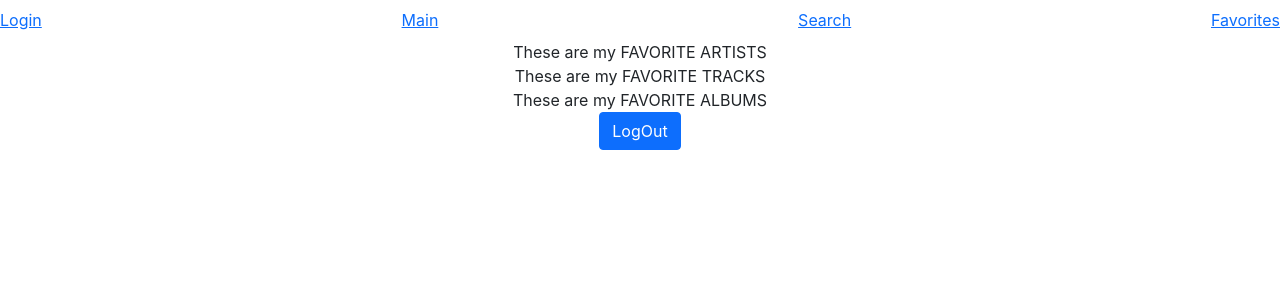
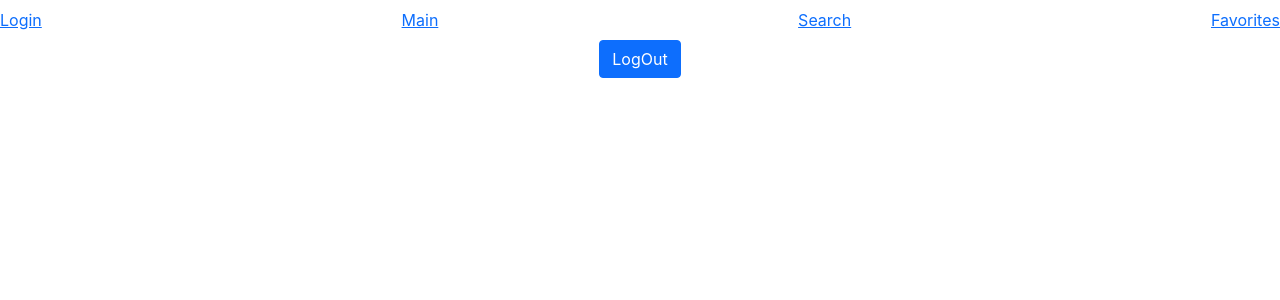
Before and after one commit to tjray-dev/musicTOyou, a React (Create React App) app: page /favorites in a window 1280 px wide. Shown: the top 300 px of the page. Built offline with nearby package versions, Linux system fonts and the light colour scheme; data requests are answered from the project's data file.

Commit message:
trying to add favorites

```diff
--- a/src/components/App.js
+++ b/src/components/App.js
@@ -23,7 +23,6 @@ function App() {
   // State for the favorites page
   // These will need to be passed down to the card
   const [ favArtists, setFavArtists ]  = useState([])
-  const [ favTracks,  setFavTracks  ]  = useState([])
   const [ favAlbums,  setFavAlbums ]  = useState([])
 
   useEffect(() => {
@@ -45,14 +44,12 @@ function App() {
             onSearch={ setSearchResults }
             setCurrentPage={ setCurrentPage }
             setFavArtists={ setFavArtists }
-            setFavTracks={ setFavTracks }
             setFavAlbums={ setFavAlbums }
           />
         </Route>
         <Route path='/favorites'>
           <Favorites
           favArtist={ favArtists }
-          favTracks={ favTracks }
           favAlbums={ favAlbums }
           />
         </Route>
--- a/src/components/Card.js
+++ b/src/components/Card.js
@@ -1,11 +1,11 @@
 import { useState, } from 'react'
 
-// !TO DO!
-  // ** Start with one artist and work outward from there **
-  // build logic to display different cards using result.type
-    // dig through data and figure out general shape of each type
-
 function Card({ title, thumb, type, resource }){
+  // state of favs
+  // onclick favs change from true to false
+  // logic in favs to force render there
+  // have a state that is the card
+  //
   const [ showDetails, setShowDetails ] = useState(false)
   const [ detail, setDetail ] = useState({
     title: '',
@@ -45,11 +45,17 @@ function Card({ title, thumb, type, resource }){
       .then(data => setDetail(data))
         .then(setShowDetails(!showDetails))
   }
+  function handleAddToFavorite(e){
+    console.log(e)
+    alert("Added To Favorites")
+  }
 
   return (
     <div>
       <h6>{ title }</h6>
       <img src={ thumb } alt="This is a card" onClick={ handleDetails } />
+      <br/>
+      <button onClick={(e) => handleAddToFavorite(e) }>Favorite</button>
       {showDetails ? renderDetail() : null }
     </div>
   )
--- a/src/components/Favorites.js
+++ b/src/components/Favorites.js
@@ -3,19 +3,12 @@
   // build out favorites page and any child components needed
     // will need multiple states for the different kinds of lists
     // i.e. favorite artists, favorite tracks, favorite albums
-function Favorites(){
+function Favorites( favArtist, favAlbum){
 
   return(
     <>
-    <div className='favorites' id='favArtists'>
-      <span>These are my FAVORITE ARTISTS</span>
-    </div>
-    <div className='favorites' id='favTracks'>
-      <span>These are my FAVORITE TRACKS</span>
-    </div>
-    <div className='favorites' id='favAlbums'>
-      <span>These are my FAVORITE ALBUMS</span>
-    </div>
+      <div>
+      </div>
     </>
   )
 
--- a/src/components/MainContainer.js
+++ b/src/components/MainContainer.js
@@ -5,7 +5,6 @@ function MainContainer({ searchResults, setCurrentPage, currentPage, setFavArtis
   function mapHelper(result){
     switch (result.type) {
       case 'master':
-        // if type === master then the searchResults is a list of 'Albums'
         return <Card
           key={`${result.id}_${result.type}`}
           title={result.title}
@@ -46,6 +45,7 @@ function MainContainer({ searchResults, setCurrentPage, currentPage, setFavArtis
       { renderCards() }
       <button onClick={ previousPage }>Previous Page</button>
       <button onClick={ nextPage }>Next Page</button>
+      <Favorites />
     </>
   )
 }
```
